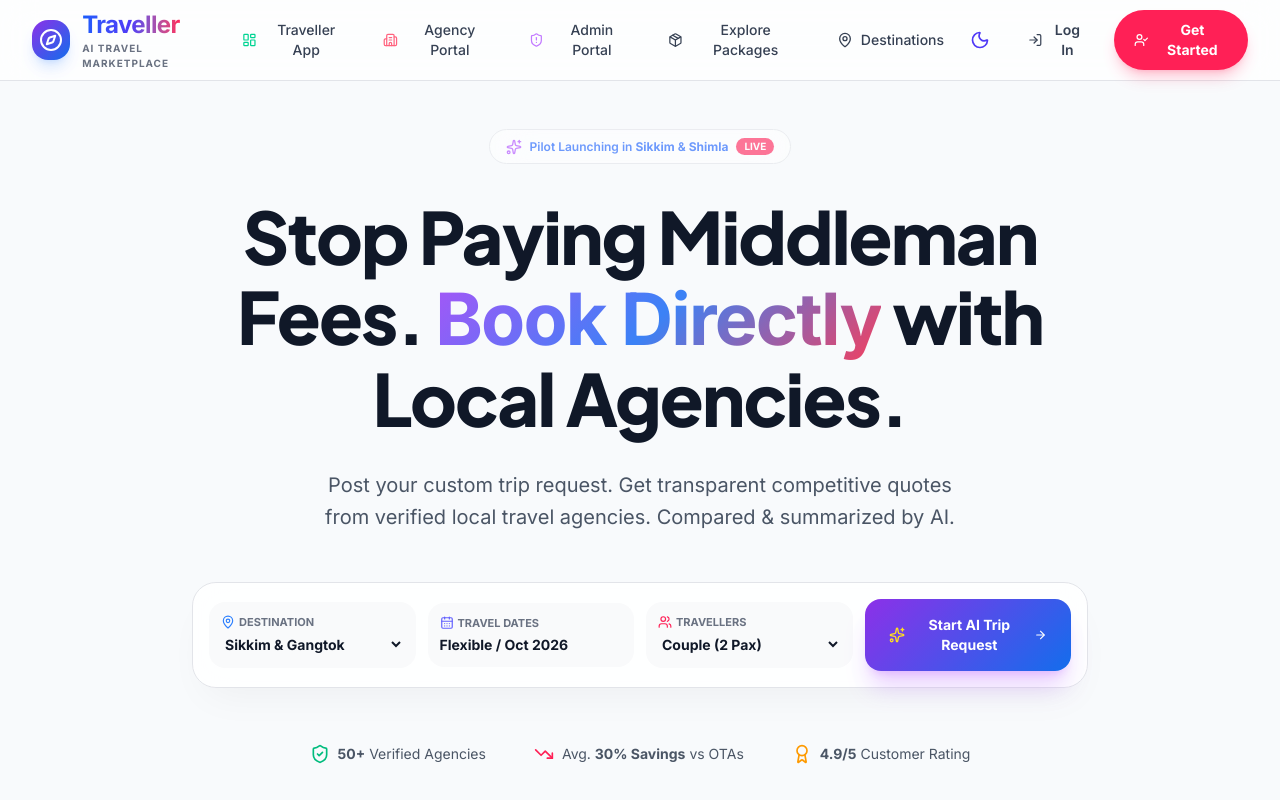
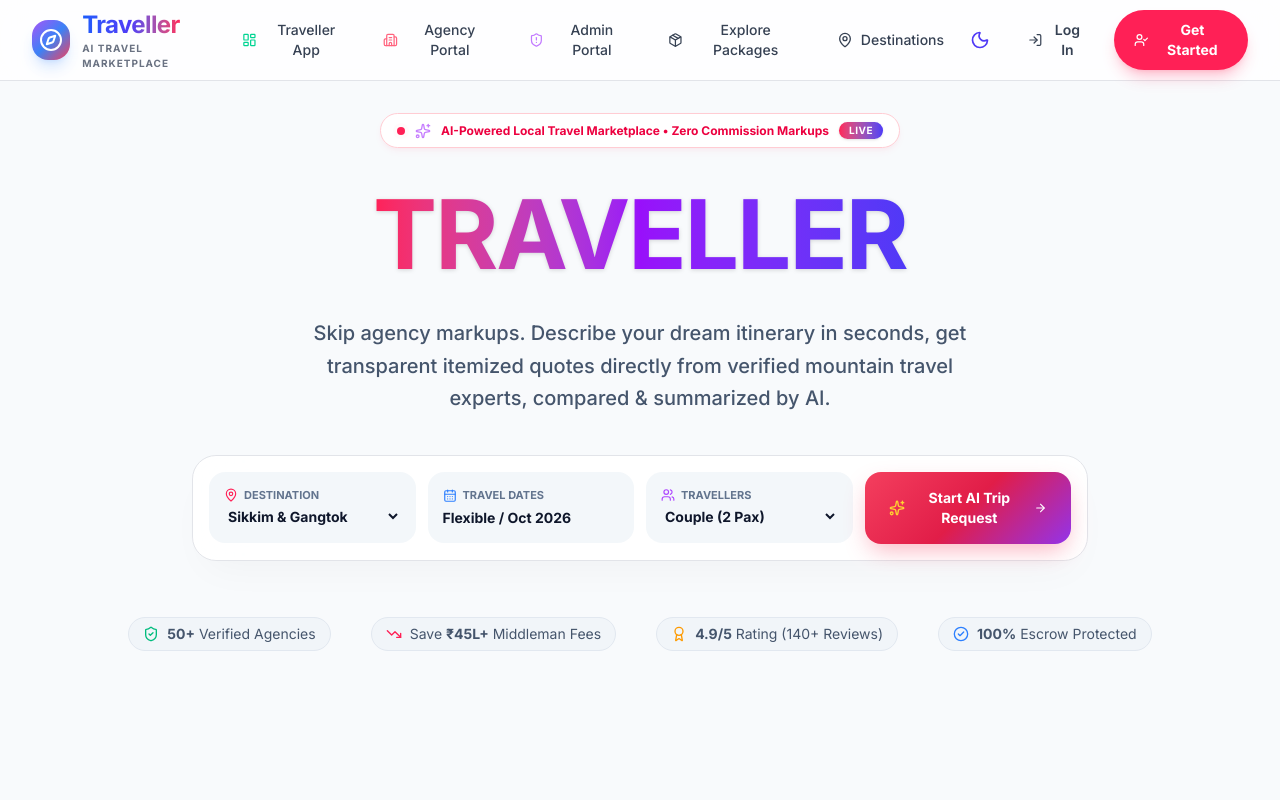
Before and after one commit to Sarthakgupta1608/TEMP, a React (Vite) app: page /#/home in a window 1280 px wide. Shown: the top 800 px of the page. Built offline with nearby package versions, Linux system fonts and the light colour scheme.

Commit message:
Update homepage design

```diff
--- a/src/index.css
+++ b/src/index.css
@@ -10,7 +10,7 @@
   /* HSL Light Mode Tokens */
   --bg-primary: 220 20% 98%;
   --surface-card: 0 0% 100%;
-  --surface-glass: 0 0% 100% / 0.75;
+  --surface-glass: 0 0% 100% / 0.80;
   --text-main: 224 25% 12%;
   --text-muted: 220 15% 45%;
   --border-color: 220 15% 90%;
@@ -24,7 +24,7 @@
   /* HSL Dark Mode Tokens */
   --bg-primary: 224 25% 6%;
   --surface-card: 224 20% 10%;
-  --surface-glass: 224 20% 10% / 0.70;
+  --surface-glass: 224 20% 10% / 0.75;
   --text-main: 210 20% 98%;
   --text-muted: 215 15% 75%;
   --border-color: 224 15% 20%;
@@ -56,6 +56,7 @@
 
 h1, h2, h3, h4, h5, h6 {
   font-family: var(--font-heading);
+  letter-spacing: -0.02em;
 }
 
 /* Ensure Form Inputs, Selects & Options are High-Contrast in Dark Mode */
@@ -77,43 +78,44 @@
   color: #94a3b8 !important;
 }
 
-/* Glassmorphism Utilities */
+/* Glassmorphism & Card Utilities */
 .glass-nav {
   background: hsl(var(--surface-glass));
-  backdrop-filter: blur(16px);
-  -webkit-backdrop-filter: blur(16px);
+  backdrop-filter: blur(20px);
+  -webkit-backdrop-filter: blur(20px);
   border-bottom: 1px solid hsl(var(--border-color));
 }
 
 .glass-card {
-  background: hsl(var(--surface-card) / 0.85);
-  backdrop-filter: blur(20px);
-  -webkit-backdrop-filter: blur(20px);
+  background: hsl(var(--surface-card) / 0.88);
+  backdrop-filter: blur(24px);
+  -webkit-backdrop-filter: blur(24px);
   border: 1px solid hsl(var(--border-color));
-  box-shadow: 0 20px 40px -15px rgba(0, 0, 0, 0.05);
+  box-shadow: 0 20px 40px -15px rgba(0, 0, 0, 0.04);
 }
 
 .dark .glass-card {
-  background: rgba(15, 23, 42, 0.85);
+  background: rgba(15, 23, 42, 0.88);
   border-color: rgba(51, 65, 85, 0.7);
-  box-shadow: 0 20px 40px -15px rgba(0, 0, 0, 0.5);
+  box-shadow: 0 20px 40px -15px rgba(0, 0, 0, 0.6);
 }
 
 .glass-card-hover {
-  transition: transform 0.3s cubic-bezier(0.16, 1, 0.3, 1), box-shadow 0.3s ease, border-color 0.3s ease;
+  transition: all 0.35s cubic-bezier(0.16, 1, 0.3, 1);
 }
 
 .glass-card-hover:hover {
-  transform: translateY(-4px);
+  transform: translateY(-5px);
   box-shadow: 0 25px 50px -12px rgba(0, 0, 0, 0.12);
-  border-color: hsl(var(--brand-primary) / 0.4);
+  border-color: rgba(225, 29, 72, 0.35);
 }
 
 .dark .glass-card-hover:hover {
-  border-color: rgba(96, 165, 250, 0.6);
-  box-shadow: 0 25px 50px -12px rgba(0, 0, 0, 0.7);
+  border-color: rgba(244, 63, 94, 0.5);
+  box-shadow: 0 25px 50px -12px rgba(244, 63, 94, 0.15);
 }
 
+/* Startup UI Gradient Utilities */
 .ai-gradient-text {
   background: linear-gradient(135deg, #a855f7 0%, #3b82f6 50%, #f43f5e 100%);
   -webkit-background-clip: text;
@@ -127,11 +129,23 @@
 }
 
 .ai-gradient-bg {
-  background: linear-gradient(135deg, hsl(270, 80%, 55%), hsl(215, 85%, 50%));
+  background: linear-gradient(135deg, #a855f7 0%, #3b82f6 50%, #f43f5e 100%);
 }
 
 .ai-glow-shadow {
-  box-shadow: 0 0 30px -5px rgba(168, 85, 247, 0.35);
+  box-shadow: 0 0 35px -5px rgba(168, 85, 247, 0.4);
+}
+
+.btn-primary-glow {
+  background: linear-gradient(135deg, #f43f5e 0%, #e11d48 50%, #9333ea 100%);
+  color: white;
+  box-shadow: 0 10px 25px -5px rgba(244, 63, 94, 0.4);
+  transition: all 0.3s ease;
+}
+
+.btn-primary-glow:hover {
+  transform: translateY(-2px);
+  box-shadow: 0 15px 35px -5px rgba(244, 63, 94, 0.55);
 }
 
 /* Custom Scrollbar */
--- a/src/pages/HomePage.tsx
+++ b/src/pages/HomePage.tsx
@@ -31,88 +31,91 @@
     <div className="space-y-24 pb-20">
 
       {/* HERO SECTION */}
-      <section className="relative pt-12 pb-20 overflow-hidden">
-        {/* Ambient Gradient Background Blur */}
-        <div className="absolute top-0 left-1/2 -translate-x-1/2 w-[800px] h-[400px] bg-gradient-to-tr from-blue-500/20 via-indigo-500/20 to-rose-500/20 blur-[120px] rounded-full -z-10 pointer-events-none" />
+      <section className="relative pt-8 pb-16 overflow-hidden">
+        {/* Ambient Soft Light Gradient Background Blur */}
+        <div className="absolute top-0 left-1/2 -translate-x-1/2 w-[950px] h-[500px] bg-gradient-to-tr from-rose-300/30 via-indigo-200/40 to-sky-300/30 blur-[140px] rounded-full -z-10 pointer-events-none" />
 
         <div className="max-w-7xl mx-auto px-4 sm:px-6 lg:px-8 text-center space-y-8">
 
-          {/* Pilot Launch Tag */}
-          <div className="inline-flex items-center gap-2 px-4 py-2 rounded-full glass-card border-blue-500/30 text-xs font-semibold text-blue-600 dark:text-blue-400 shadow-sm animate-pulse">
-            <Sparkles className="w-4 h-4 text-purple-500" />
-            <span>Pilot Launching in <strong>Sikkim</strong> & <strong>Shimla</strong></span>
-            <span className="bg-rose-500 text-white px-2 py-0.5 rounded-full text-[10px] uppercase font-bold">Live</span>
+          {/* Fresh Light Startup Badge */}
+          <div className="inline-flex items-center gap-2.5 px-4 py-2 rounded-full bg-white/90 dark:bg-slate-900/80 border border-rose-200 dark:border-rose-500/30 text-xs font-bold text-rose-600 dark:text-rose-400 shadow-md shadow-rose-500/5 backdrop-blur-md">
+            <span className="flex h-2 w-2 relative">
+              <span className="animate-ping absolute inline-flex h-full w-full rounded-full bg-rose-400 opacity-75"></span>
+              <span className="relative inline-flex rounded-full h-2 w-2 bg-rose-500"></span>
+            </span>
+            <Sparkles className="w-4 h-4 text-purple-500 animate-pulse" />
+            <span>AI-Powered Local Travel Marketplace • <strong>Zero Commission Markups</strong></span>
+            <span className="bg-gradient-to-r from-rose-500 to-indigo-600 text-white px-2.5 py-0.5 rounded-full text-[10px] uppercase tracking-wider font-extrabold shadow-sm">Live</span>
           </div>
 
-          {/* Main Title */}
-          <h1 className="text-4xl sm:text-6xl lg:text-7xl font-extrabold tracking-tight text-gray-900 dark:text-white max-w-4xl mx-auto leading-[1.1]">
-            Stop Paying Middleman Fees.{' '}
-            <span className="ai-gradient-text">Book Directly</span> with Local Agencies.
+          {/* Iconic Brand Main Title */}
+          <h1 className="text-5xl sm:text-7xl lg:text-8xl font-black tracking-tight max-w-4xl mx-auto leading-[1.05]">
+            <span className="bg-gradient-to-r from-rose-500 via-purple-600 to-indigo-600 bg-clip-text text-transparent drop-shadow-sm">TRAVELLER</span>
           </h1>
 
-          {/* Subtitle */}
-          <p className="text-lg sm:text-xl text-gray-600 dark:text-gray-300 max-w-2xl mx-auto font-normal leading-relaxed">
-            Post your custom trip request. Get transparent competitive quotes from verified local travel agencies. Compared & summarized by AI.
+          {/* New Subtitle */}
+          <p className="text-base sm:text-xl text-slate-600 dark:text-slate-300 max-w-2xl mx-auto font-medium leading-relaxed">
+            Skip agency markups. Describe your dream itinerary in seconds, get transparent itemized quotes directly from verified mountain travel experts, compared & summarized by AI.
           </p>
 
           {/* AIRBNB-STYLE SEARCH & AI WIZARD CARD */}
-          <div className="max-w-4xl mx-auto pt-4">
-            <div className="glass-card rounded-3xl p-3 sm:p-4 shadow-2xl border-gray-200/80 dark:border-gray-800">
+          <div className="max-w-4xl mx-auto pt-2">
+            <div className="glass-card rounded-3xl p-3 sm:p-4 shadow-2xl border-slate-200/90 dark:border-slate-800">
 
               <div className="grid grid-cols-1 md:grid-cols-4 gap-3 items-center">
 
                 {/* Destination Dropdown */}
-                <div className="p-3 rounded-2xl bg-gray-50 dark:bg-gray-800/80 text-left hover:bg-gray-100 dark:hover:bg-gray-800 transition-colors">
-                  <label className="block text-[11px] uppercase font-extrabold text-gray-500 dark:text-gray-400 flex items-center gap-1">
-                    <MapPin className="w-3.5 h-3.5 text-blue-500" /> Destination
+                <div className="p-3.5 rounded-2xl bg-slate-100/80 dark:bg-slate-800/80 text-left hover:bg-slate-200/60 dark:hover:bg-slate-800 transition-colors border border-transparent hover:border-slate-300 dark:hover:border-slate-700">
+                  <label className="block text-[11px] uppercase font-extrabold text-slate-500 dark:text-slate-400 flex items-center gap-1.5">
+                    <MapPin className="w-3.5 h-3.5 text-rose-500" /> Destination
                   </label>
                   <select
                     value={selectedDest}
                     onChange={(e) => setSelectedDest(e.target.value)}
-                    className="w-full bg-transparent font-bold text-gray-900 dark:text-white text-sm focus:outline-none cursor-pointer mt-1"
+                    className="w-full bg-transparent font-bold text-slate-900 dark:text-white text-sm focus:outline-none cursor-pointer mt-1"
                   >
-                    <option value="Sikkim & Gangtok" className="dark:bg-gray-900">Sikkim & Gangtok</option>
-                    <option value="Shimla & Kufri" className="dark:bg-gray-900">Shimla & Kufri</option>
-                    <option value="Manali & Solang" className="dark:bg-gray-900">Manali & Solang</option>
-                    <option value="Leh Ladakh" className="dark:bg-gray-900">Leh Ladakh</option>
+                    <option value="Sikkim & Gangtok" className="dark:bg-slate-900">Sikkim & Gangtok</option>
+                    <option value="Shimla & Kufri" className="dark:bg-slate-900">Shimla & Kufri</option>
+                    <option value="Manali & Solang" className="dark:bg-slate-900">Manali & Solang</option>
+                    <option value="Leh Ladakh" className="dark:bg-slate-900">Leh Ladakh</option>
                   </select>
                 </div>
 
                 {/* Dates Picker Simulation */}
-                <div className="p-3 rounded-2xl bg-gray-50 dark:bg-gray-800/80 text-left hover:bg-gray-100 dark:hover:bg-gray-800 transition-colors">
-                  <label className="block text-[11px] uppercase font-extrabold text-gray-500 dark:text-gray-400 flex items-center gap-1">
-                    <CalendarDays className="w-3.5 h-3.5 text-indigo-500" /> Travel Dates
+                <div className="p-3.5 rounded-2xl bg-slate-100/80 dark:bg-slate-800/80 text-left hover:bg-slate-200/60 dark:hover:bg-slate-800 transition-colors border border-transparent hover:border-slate-300 dark:hover:border-slate-700">
+                  <label className="block text-[11px] uppercase font-extrabold text-slate-500 dark:text-slate-400 flex items-center gap-1.5">
+                    <CalendarDays className="w-3.5 h-3.5 text-blue-500" /> Travel Dates
                   </label>
-                  <span className="block font-bold text-gray-900 dark:text-white text-sm mt-1">
+                  <span className="block font-bold text-slate-900 dark:text-white text-sm mt-1">
                     Flexible / Oct 2026
                   </span>
                 </div>
 
                 {/* Travellers Selector */}
-                <div className="p-3 rounded-2xl bg-gray-50 dark:bg-gray-800/80 text-left hover:bg-gray-100 dark:hover:bg-gray-800 transition-colors">
-                  <label className="block text-[11px] uppercase font-extrabold text-gray-500 dark:text-gray-400 flex items-center gap-1">
-                    <Users className="w-3.5 h-3.5 text-rose-500" /> Travellers
+                <div className="p-3.5 rounded-2xl bg-slate-100/80 dark:bg-slate-800/80 text-left hover:bg-slate-200/60 dark:hover:bg-slate-800 transition-colors border border-transparent hover:border-slate-300 dark:hover:border-slate-700">
+                  <label className="block text-[11px] uppercase font-extrabold text-slate-500 dark:text-slate-400 flex items-center gap-1.5">
+                    <Users className="w-3.5 h-3.5 text-purple-500" /> Travellers
                   </label>
                   <select
                     value={travelerCount}
                     onChange={(e) => setTravelerCount(e.target.value)}
-                    className="w-full bg-transparent font-bold text-gray-900 dark:text-white text-sm focus:outline-none cursor-pointer mt-1"
+                    className="w-full bg-transparent font-bold text-slate-900 dark:text-white text-sm focus:outline-none cursor-pointer mt-1"
                   >
-                    <option value="1 Traveller" className="dark:bg-gray-900">Solo Traveller</option>
-                    <option value="2 Travellers" className="dark:bg-gray-900">Couple (2 Pax)</option>
-                    <option value="4 Travellers" className="dark:bg-gray-900">Family (4 Pax)</option>
-                    <option value="8+ Travellers" className="dark:bg-gray-900">Group (8+ Pax)</option>
+                    <option value="1 Traveller" className="dark:bg-slate-900">Solo Traveller</option>
+                    <option value="2 Travellers" className="dark:bg-slate-900">Couple (2 Pax)</option>
+                    <option value="4 Travellers" className="dark:bg-slate-900">Family (4 Pax)</option>
+                    <option value="8+ Travellers" className="dark:bg-slate-900">Group (8+ Pax)</option>
                   </select>
                 </div>
 
                 {/* AI Trip Request CTA Button */}
                 <button
                   onClick={() => onNavigate('ai-planner')}
-                  className="w-full h-full py-4 px-6 rounded-2xl text-white font-bold text-sm ai-gradient-bg hover:opacity-95 shadow-xl shadow-purple-500/25 active:scale-95 transition-all flex items-center justify-center gap-2 group"
+                  className="w-full h-full py-4 px-6 rounded-2xl text-white font-extrabold text-sm btn-primary-glow active:scale-95 transition-all flex items-center justify-center gap-2 group cursor-pointer"
                 >
-                  <Sparkles className="w-5 h-5 text-yellow-300 group-hover:rotate-12 transition-transform" />
+                  <Sparkles className="w-5 h-5 text-amber-300 group-hover:rotate-12 transition-transform" />
                   <span>Start AI Trip Request</span>
-                  <ArrowRight className="w-4 h-4" />
+                  <ArrowRight className="w-4 h-4 group-hover:translate-x-1 transition-transform" />
                 </button>
 
               </div>
@@ -121,18 +124,22 @@
           </div>
 
           {/* Social Proof Counters */}
-          <div className="pt-6 flex flex-wrap items-center justify-center gap-8 sm:gap-12 text-sm text-gray-600 dark:text-gray-400">
-            <div className="flex items-center gap-2">
-              <ShieldCheck className="w-5 h-5 text-emerald-500" />
+          <div className="pt-6 flex flex-wrap items-center justify-center gap-6 sm:gap-10 text-xs sm:text-sm text-slate-600 dark:text-slate-400">
+            <div className="flex items-center gap-2 px-3.5 py-1.5 rounded-full bg-slate-100 dark:bg-slate-800/60 border border-slate-200 dark:border-slate-700/60">
+              <ShieldCheck className="w-4 h-4 text-emerald-500" />
               <span><strong>50+</strong> Verified Agencies</span>
             </div>
-            <div className="flex items-center gap-2">
-              <TrendingDown className="w-5 h-5 text-rose-500" />
-              <span>Avg. <strong>30% Savings</strong> vs OTAs</span>
+            <div className="flex items-center gap-2 px-3.5 py-1.5 rounded-full bg-slate-100 dark:bg-slate-800/60 border border-slate-200 dark:border-slate-700/60">
+              <TrendingDown className="w-4 h-4 text-rose-500" />
+              <span>Save <strong>₹45L+</strong> Middleman Fees</span>
             </div>
-            <div className="flex items-center gap-2">
-              <Award className="w-5 h-5 text-amber-500" />
-              <span><strong>4.9/5</strong> Customer Rating</span>
+            <div className="flex items-center gap-2 px-3.5 py-1.5 rounded-full bg-slate-100 dark:bg-slate-800/60 border border-slate-200 dark:border-slate-700/60">
+              <Award className="w-4 h-4 text-amber-500" />
+              <span><strong>4.9/5</strong> Rating (140+ Reviews)</span>
+            </div>
+            <div className="flex items-center gap-2 px-3.5 py-1.5 rounded-full bg-slate-100 dark:bg-slate-800/60 border border-slate-200 dark:border-slate-700/60">
+              <CheckCircle2 className="w-4 h-4 text-blue-500" />
+              <span><strong>100%</strong> Escrow Protected</span>
             </div>
           </div>
 
```
